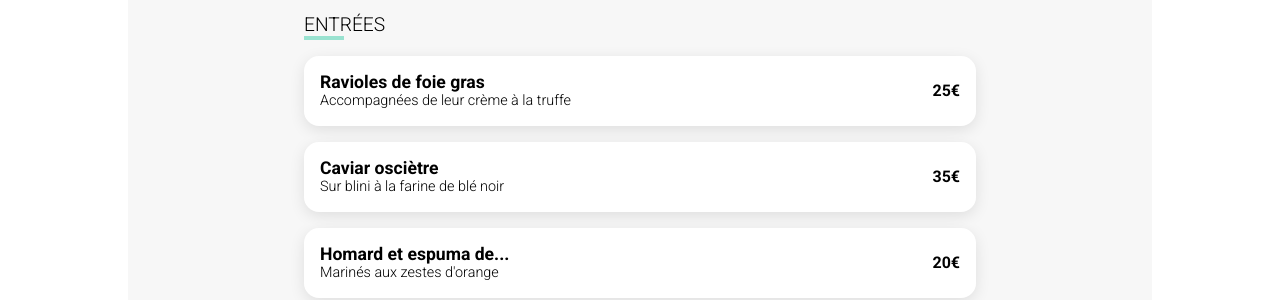
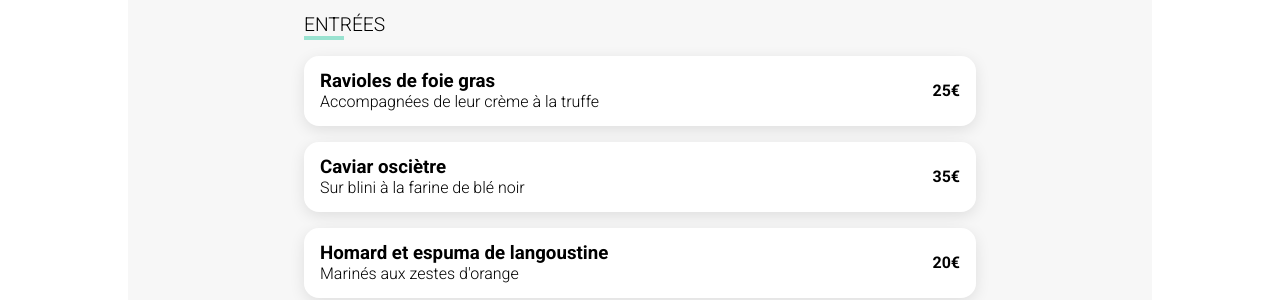
Before and after one commit to D-D-f/Projet_4_Ohmyfood, a website: page restaurants/menu.la_note_enchante.html in a window 1280 px wide. Shown: the part 500-800 px from the top of the page. Drawn offline with Linux system fonts and the light colour scheme; files whose address does not match are found by name; a web font is replaced by a local one.

Commit message:
Ajout des points de suspension et correction de l'animation fadein ainsi que l'élément a

```diff
--- a/restaurants/menu.la_note_enchante.html
+++ b/restaurants/menu.la_note_enchante.html
@@ -54,7 +54,7 @@
         </div>
         <div class="menu-repas">
           <div class="text-menu-repas">
-            <h3>Homard et espuma de...</h3>
+            <h3>Homard et espuma de langoustine</h3>
             <p>Marinés aux zestes d'orange</p>
           </div>
           <div class="prix-menu-repas">
--- a/sass/abstracts/_animations.scss
+++ b/sass/abstracts/_animations.scss
@@ -12,7 +12,7 @@
 @keyframes fadeIn {
   0% {
     opacity: 0;
-    transform: translateX(100%);
+    transform: translateX(30%);
   }
 
   50% {
--- a/sass/pages/_home.scss
+++ b/sass/pages/_home.scss
@@ -113,6 +113,10 @@ body {
   }
 }
 
+a {
+  text-decoration: none;
+}
+
 #restaurants {
   background-color: $color-bg-section;
   & h2 {
--- a/sass/pages/_restaurants.scss
+++ b/sass/pages/_restaurants.scss
@@ -121,15 +121,22 @@
     .text-menu-repas {
       flex: 1;
       padding-left: 1rem;
+      overflow: hidden;
+      white-space: nowrap;
+      text-overflow: ellipsis;
     }
 
     .text-menu-repas h3 {
-      font-size: 0.9rem;
+      text-overflow: ellipsis;
+      white-space: nowrap;
+      overflow: hidden;
     }
 
     .text-menu-repas p {
-      font-size: 0.7rem;
       font-weight: 300;
+      text-overflow: ellipsis;
+      white-space: nowrap;
+      overflow: hidden;
     }
 
     .prix-menu-repas {
@@ -182,14 +189,14 @@
     width: 70%;
     margin: auto;
 
-    .menu-repas {
-      .text-menu-repas h3 {
-        font-size: 1.1rem;
-      }
+    // .menu-repas {
+    //   .text-menu-repas h3 {
+    //     font-size: 1.3rem;
+    //   }
 
-      .text-menu-repas p {
-        font-size: 0.9rem;
-      }
-    }
+    //   .text-menu-repas p {
+    //     font-size: 0.9rem;
+    //   }
+    // }
   }
 }
```
Also changed, not shown: index.html (+3 -4 lines), asset/css/style.css, 1 other file.
